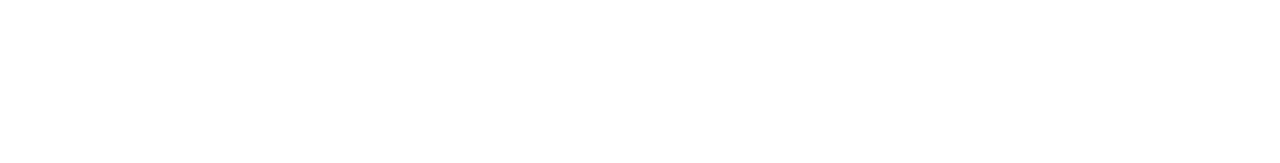
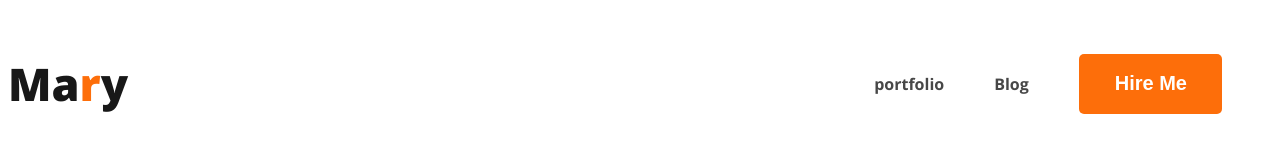
Before and after one commit to Rakibulislam-emon/web-developer-portfolio, a plain HTML site: page index.html in a window 1280 px wide. Drawn offline with nearby package versions, Linux system fonts and the light colour scheme; a web font is replaced by a local one.

Commit message:
added nav

```diff
--- a/index.html
+++ b/index.html
@@ -3,9 +3,33 @@
 <head>
     <meta charset="UTF-8">
     <meta name="viewport" content="width=device-width, initial-scale=1.0">
-    <title>Document</title>
+    <title>Web Developer Portfolio</title>
+    <link rel="preconnect" href="https://fonts.googleapis.com">
+<link rel="preconnect" href="https://fonts.gstatic.com" crossorigin>
+<link href="https://fonts.googleapis.com/css2?family=Open+Sans:wght@700;800&family=Rubik+Doodle+Shadow&display=swap" rel="stylesheet">
+
+
+
+    <link rel="stylesheet" href="portfolio.css">
 </head>
 <body>
+        <header>
+            <nav>
+                <h3 class="nav-title">Ma<span class="orange">r</span>y</h3>
+                <ul class="links">
+                    <li><a href="">portfolio</a> </li>
+                    <li><a href="">Blog</a></li>
+                    <li><a href=""><button class="btn">Hire Me</button></a></li>
+                </ul>
+            </nav>
+        </header>
+        <main>
+
+        </main>
+        <footer>
+
+        </footer>
+
 
 </body>
 </html>
--- /dev/null
+++ b/portfolio.css
@@ -0,0 +1,50 @@
+/* common styles will added here */
+
+body{
+    font-family: 'Open Sans', sans-serif;
+}
+.btn{
+    color: #FFF;
+    font-size: 20px;
+    font-weight: 700;
+    padding: 18px 35px 19px 36px;
+    background-color: #FD6E0A;
+    border-radius: 5px;
+    border: 0;
+}
+
+/* nav styles */
+/* primary color */
+.orange{
+    color: #FD6E0A;
+
+font-size: 45px;
+
+font-weight: 800;
+
+}
+.nav-title{
+    color: #181818;
+font-size: 45px;
+font-weight: 800;
+
+}
+nav{
+    display: flex;
+    justify-content: space-between;
+    align-items: center;
+}
+nav li{
+    list-style: none;
+    margin-right: 50px;
+}
+
+nav > ul{
+    display: flex;
+    align-items: center;
+
+}
+nav a{
+    text-decoration: none;
+    color: #474747;
+}
```
Also changed, not shown: images/developer.png (added), images/hardy.png (added), images/header_bg.png (added), images/icons/facebook.png (added), images/icons/insta.png (added), images/icons/js.png (added), images/icons/mongo.png (added), images/icons/nodejs.png (added), images/icons/react.png (added), images/icons/twitter.png (added).
